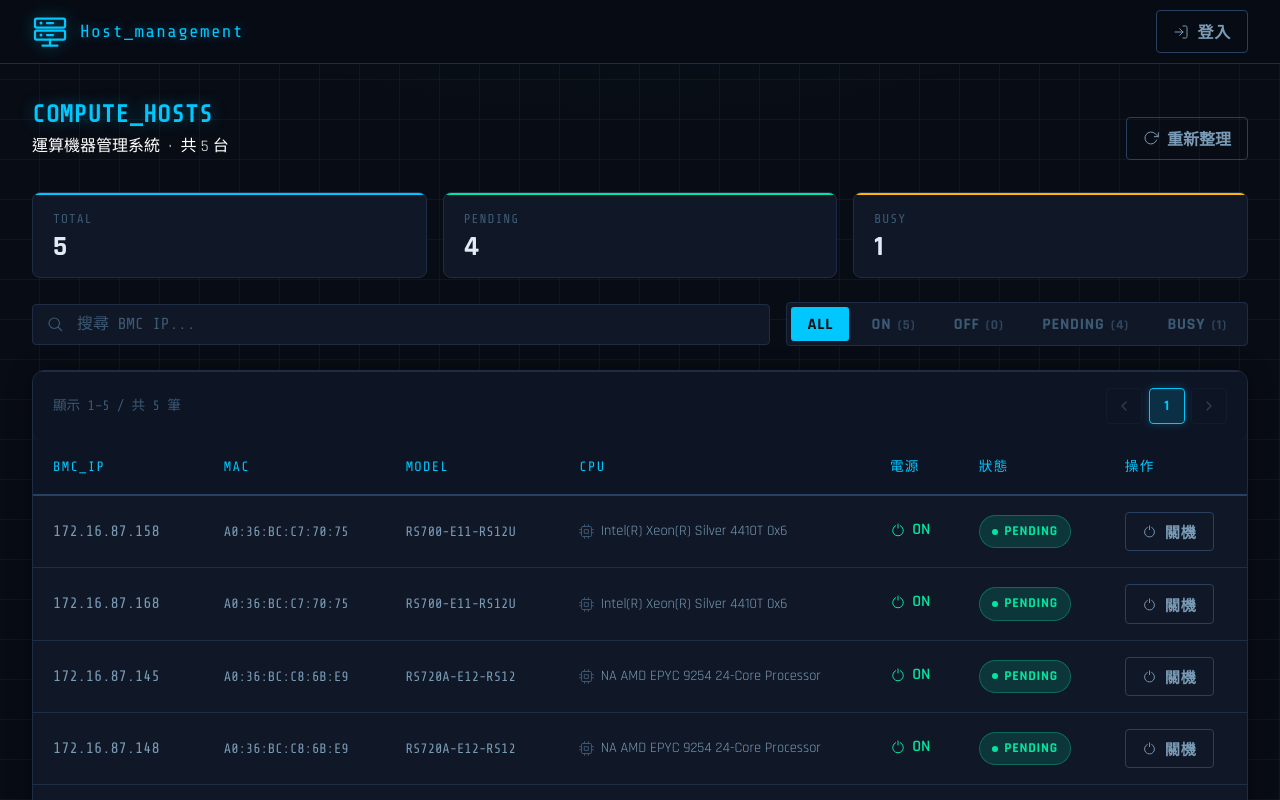
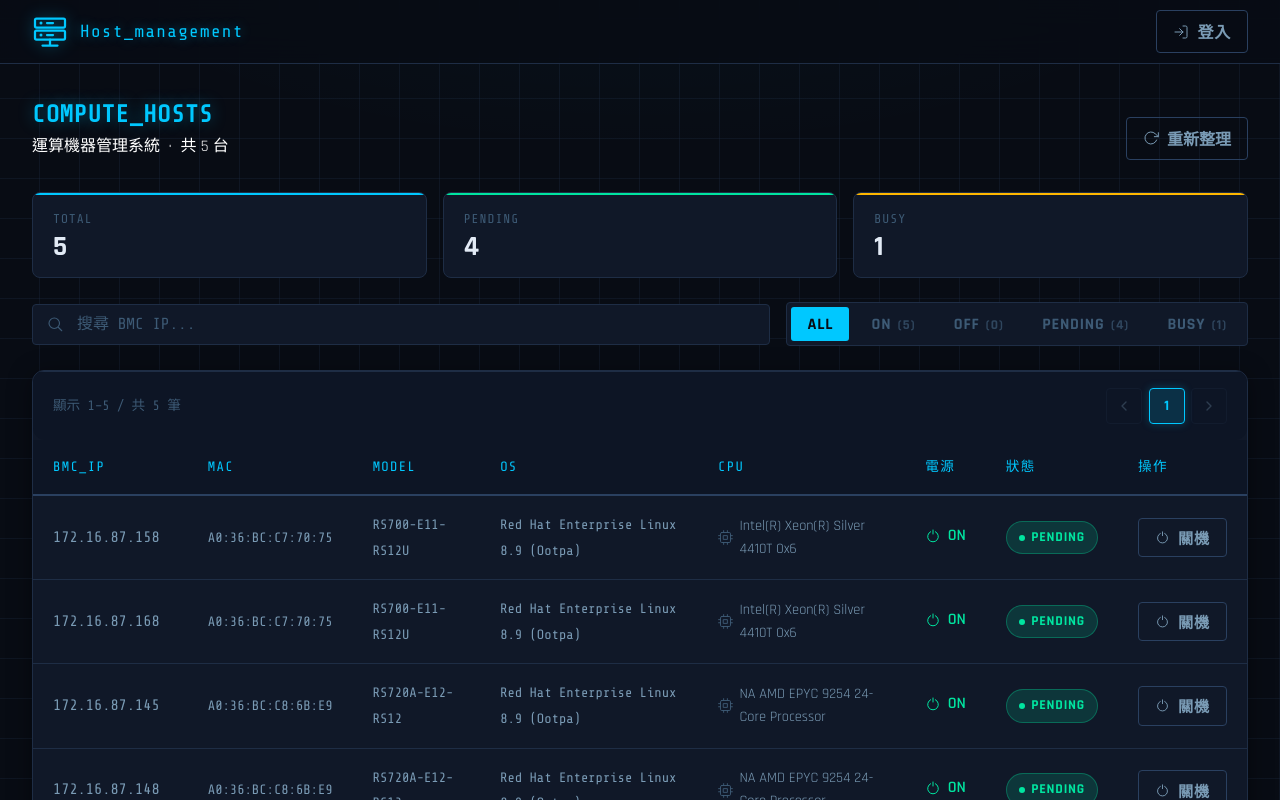
Before and after one commit to davidlin504/dashboard_computing_node, a React (Vite) app: page / in a window 1280 px wide. Shown: the top 800 px of the page. Built offline with nearby package versions, Linux system fonts and the light colour scheme; no server answers.

Commit message:
增加 os info

```diff
--- a/public/status.json
+++ b/public/status.json
@@ -1,52 +1,57 @@
 [
   {
     "bmc_ip": "172.16.87.158",
-    "os_ip": "",
+    "os_ip": "172.16.87.162",
     "mac_address": "A0:36:BC:C7:70:75",
     "power": 1,
     "cpu": "Intel(R) Xeon(R) Silver 4410T 0x6",
     "model": "RS700-E11-RS12U",
     "active": true,
-    "status": "pending"
+    "status": "pending",
+    "os": "Red Hat Enterprise Linux 8.9 (Ootpa)"
   },
   {
     "bmc_ip": "172.16.87.168",
-    "os_ip": "",
+    "os_ip": "172.16.87.162",
     "mac_address": "A0:36:BC:C7:70:75",
     "power": 1,
     "cpu": "Intel(R) Xeon(R) Silver 4410T 0x6",
     "model": "RS700-E11-RS12U",
     "active": true,
-    "status": "pending"
+    "status": "pending",
+    "os": "Red Hat Enterprise Linux 8.9 (Ootpa)"
   },
   {
     "bmc_ip": "172.16.87.145",
-    "os_ip": "",
+    "os_ip": "172.16.87.225",
     "mac_address": "A0:36:BC:C8:6B:E9",
     "power": 1,
     "cpu": "NA AMD EPYC 9254 24-Core Processor",
     "model": "RS720A-E12-RS12",
     "active": true,
-    "status": "pending"
+    "status": "pending",
+    "os": "Red Hat Enterprise Linux 8.9 (Ootpa)"
   },
   {
     "bmc_ip": "172.16.87.148",
-    "os_ip": "",
+    "os_ip": "172.16.87.225",
     "mac_address": "A0:36:BC:C8:6B:E9",
     "power": 1,
     "cpu": "NA AMD EPYC 9254 24-Core Processor",
     "model": "RS720A-E12-RS12",
     "active": true,
-    "status": "pending"
+    "status": "pending",
+    "os": "Red Hat Enterprise Linux 8.9 (Ootpa)"
   },
   {
     "bmc_ip": "192.168.87.192",
-    "os_ip": "192.168.87.198",
+    "os_ip": "",
     "mac_address": "",
     "power": 1,
     "cpu": "amd epyc 9454",
     "model": "RS520A-E12-RS12U",
     "active": true,
-    "status": "busy"
+    "status": "busy",
+    "os": ""
   }
 ]
--- a/src/components/HostsTable.jsx
+++ b/src/components/HostsTable.jsx
@@ -99,6 +99,7 @@ export default function HostsTable({ hosts, onRequireLogin, onUpdate }) {
               {/* <th>OS_IP</th> */}
               <th>MAC</th>
               <th>Model</th>
+              <th>OS</th>
               <th>CPU</th>
               <th>電源</th>
               <th>狀態</th>
@@ -137,6 +138,7 @@ export default function HostsTable({ hosts, onRequireLogin, onUpdate }) {
                       {/* <td><span className={styles.mono}>{host.os_ip}</span></td> */}
                       <td><span className={styles.mono} style={{ fontSize: '0.85rem' }}>{host.mac_address}</span></td>
                       <td><span className={styles.mono} style={{ fontSize: '0.85rem' }}>{host.model}</span></td>
+                      <td><span className={styles.mono} style={{ fontSize: '0.85rem' }}>{host.os}</span></td>
                       <td>
                         <span style={{ display: 'flex', alignItems: 'center', gap: '0.4rem' }}>
                           <IconCpu style={{ width: 15, height: 15, color: 'var(--text-muted)', flexShrink: 0 }} />
@@ -172,7 +174,7 @@ export default function HostsTable({ hosts, onRequireLogin, onUpdate }) {
                           {loadingMap[host.bmc_ip] ? (
                             <><IconPowerLoading style={{ width: 16, height: 16, animation: 'spin 0.9s linear infinite' }} />處理中</>
                           ) : (
-                            <><IconPower style={{ width: 15, height: 15 }} />{host.power === 1 ? '關機' : '開機'}</>
+                            <><IconPower style={{ width: 15, height: 15 }} /><span className={styles.power_action}>{host.power === 1 ? '關機' : '開機'}</span></>
                           )}
                         </button>
                       </td>
--- a/src/styles/Table.module.css
+++ b/src/styles/Table.module.css
@@ -247,3 +247,9 @@
   font-size: 1rem;
   color: var(--text-muted);
 }
+
+.power_action {
+  white-space: nowrap;
+  /* color: var(--accent);
+  transition: color var(--transition); */
+}
```
